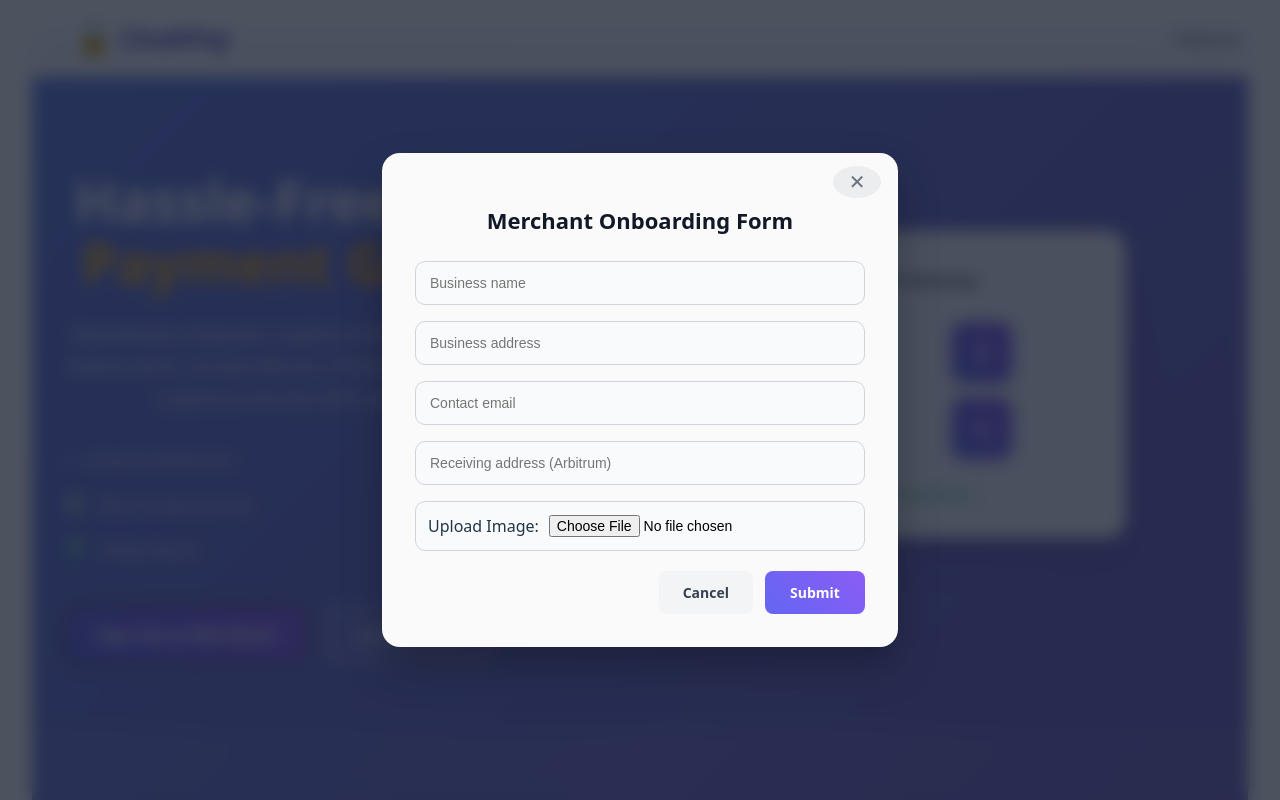
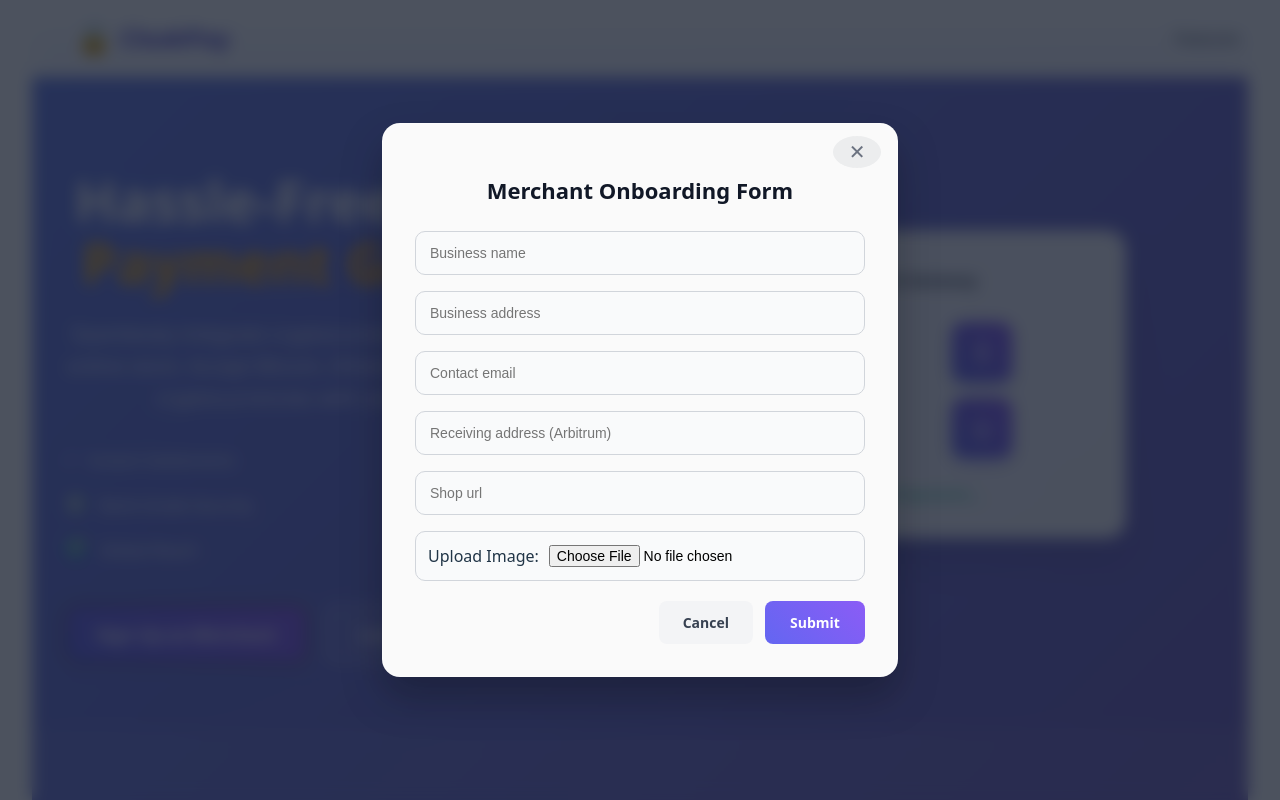
Before and after one commit to Hasan-Rasheed/crossmint-frontend, a React (Vite) app: page / in a window 1280 px wide. Both pictures are taken after a click on the button "Sign Up as Merchant". Shown: the top 800 px of the page. Built offline with nearby package versions, Linux system fonts and the light colour scheme.

Commit message:
feat: added store url field in the form

```diff
--- a/src/components/Dashboard.tsx
+++ b/src/components/Dashboard.tsx
@@ -14,12 +14,14 @@ const Dashboard: React.FC<DashboardProps> = ({ isOpen, onClose }) => {
     field2: string;
     field3: string;
     field4: string;
+    field5: string;
     image: File | null;
   }>({
     field1: "",
     field2: "",
     field3: "",
     field4: "",
+    field5: "",
     image: null,
   });
 
@@ -45,6 +47,8 @@ const Dashboard: React.FC<DashboardProps> = ({ isOpen, onClose }) => {
     e.preventDefault();
      setLoading(true);
 
+     console.log('form data', formData)
+
     try {
       // Prepare FormData
       const data = new FormData();
@@ -52,6 +56,7 @@ const Dashboard: React.FC<DashboardProps> = ({ isOpen, onClose }) => {
       data.append("businessAddress", formData.field2);
       data.append("contactInformation", formData.field3);
       data.append("receivingAddress", formData.field4);
+      data.append("storeUrl", formData.field5);
 
       console.log('data', data);
       console.log('form data', formData)
@@ -82,6 +87,7 @@ const Dashboard: React.FC<DashboardProps> = ({ isOpen, onClose }) => {
         field2: "",
         field3: "",
         field4: "",
+        field5: "",
         image: null,
       });
       onClose(); // Close modal if applicable
@@ -144,6 +150,17 @@ const Dashboard: React.FC<DashboardProps> = ({ isOpen, onClose }) => {
             />
           </div>
 
+          <div className="input-group">
+            <input
+              type="text"
+              name="field5"
+              placeholder="Shop url"
+              value={formData.field5}
+              onChange={handleChange}
+              required
+            />
+          </div>
+
 
 
           <div className="input-group">
```
